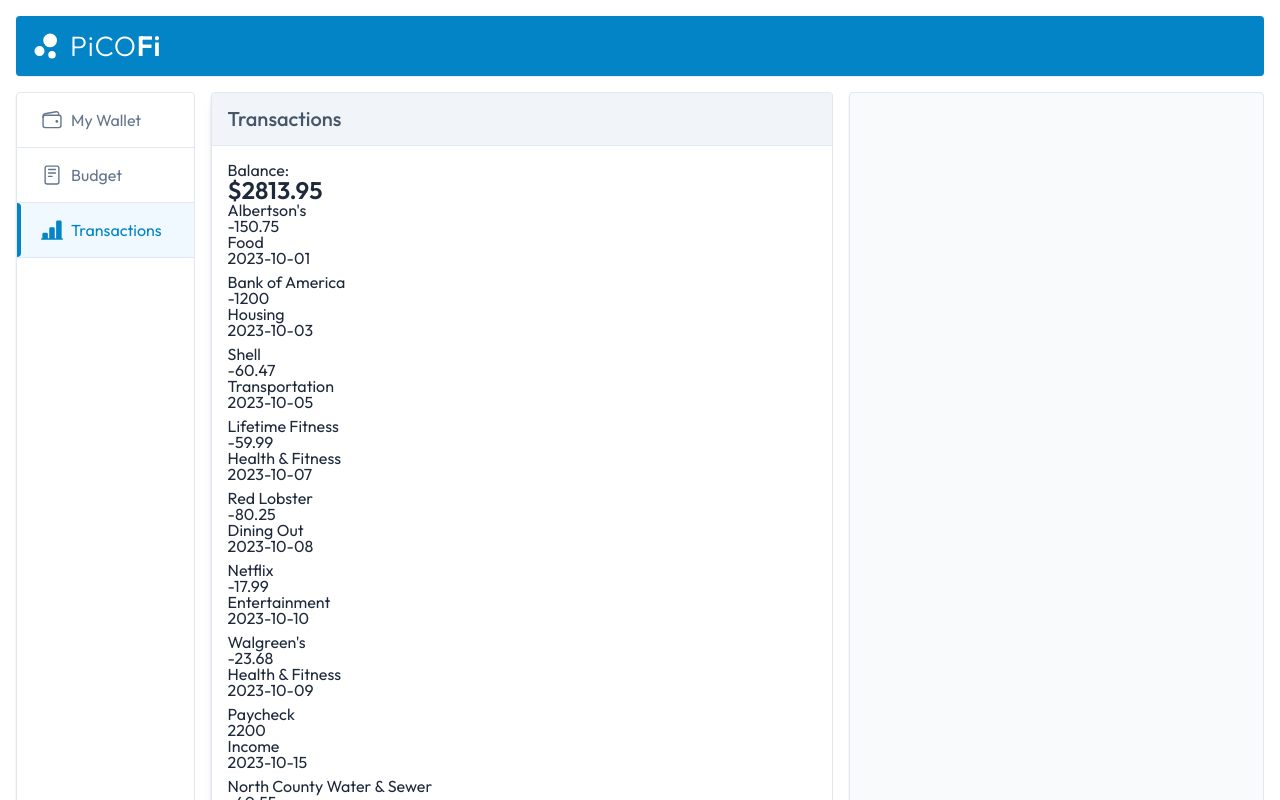
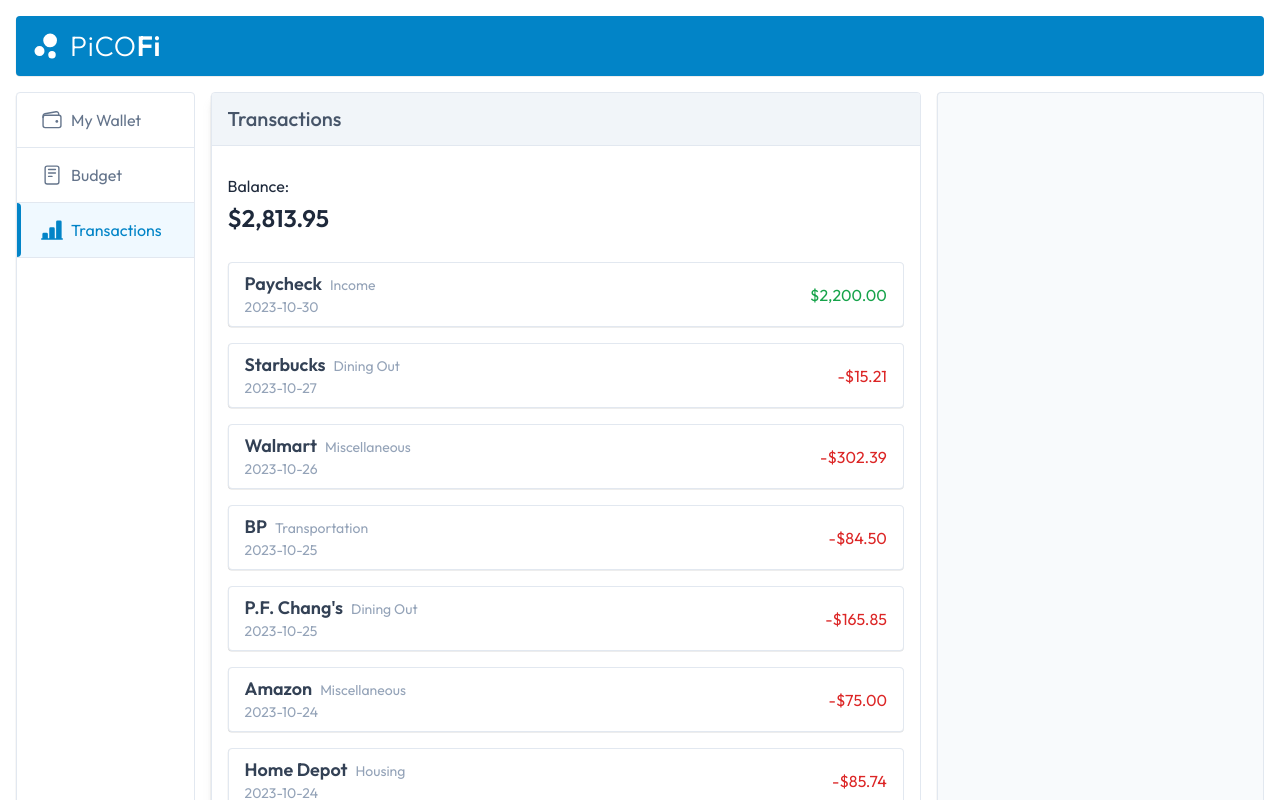
Before and after one commit to starzonmyarmz/uxe-challenge, a React (Vite) app: page /transactions in a window 1280 px wide. Shown: the top 800 px of the page. Built offline with nearby package versions, Linux system fonts and the light colour scheme.

Commit message:
Transactions!

```diff
--- a/src/components/Budget/index.tsx
+++ b/src/components/Budget/index.tsx
@@ -118,7 +118,9 @@
                 <div className="slat--icon">{icon}</div>
                 <div className="slat--details flex flex-between flex-baseline">
                   <h3 className="slat--title wght-normal">{name}</h3>
-                  <Currency amount={amount} />
+                  <p>
+                    <Currency amount={amount} />
+                  </p>
                 </div>
               </li>
             ))}
--- a/src/components/Transactions/Transactions.scss
+++ b/src/components/Transactions/Transactions.scss
@@ -1 +1,20 @@
-// add styles for "transactions"
+@use "../../global/styles/slats";
+
+.transaction--date {
+  color: var(--color-gray-400);
+  font-size: 14px;
+  margin-top: 0.5em;
+}
+
+.transaction--category {
+  color: var(--color-gray-400);
+  font-size: 14px;
+}
+
+.transaction--positive {
+  color: var(--color-green-600);
+}
+
+.transaction--negative {
+  color: var(--color-red-600);
+}
--- a/src/components/Transactions/index.tsx
+++ b/src/components/Transactions/index.tsx
@@ -1,6 +1,8 @@
 import { useTransactions } from "../../hooks/use_transactions"
 import { Pane } from "../../elements/Pane"
+
 import "./Transactions.scss"
+import { Currency } from "../../utils/Currency"
 
 export const Transactions = () => {
   const { transactions, calculateBalance } = useTransactions()
@@ -10,18 +12,40 @@
   return (
     <Pane size="lg" title="Transactions">
       <div className="transactions">
-        <p>Balance:</p>
-        <h2>${balance.toFixed(2)}</h2>
-        {transactions.map((transaction, index) => {
-          return (
-            <div style={{ marginBottom: 8 }} key={index}>
-              <div>{transaction.description}</div>
-              <div>{transaction.amount}</div>
-              <div>{transaction.category}</div>
-              <div>{transaction.date}</div>
-            </div>
-          )
-        })}
+        <div className="mt-1">
+          <p>Balance:</p>
+          <h2 className="mt-05">
+            <Currency amount={balance} includeCents />
+          </h2>
+        </div>
+        <ul className="slats-list mt-1">
+          {transactions
+            .sort((a, b) => new Date(b.date) - new Date(a.date))
+            .map(({ description, amount, category, date }, index) => {
+              return (
+                <li key={index} className="slat">
+                  <div className="slat--details flex flex-between flex-middle">
+                    <div>
+                      <div className="flex flex-baseline gap-05">
+                        <h3 className="slat--title">{description}</h3>
+                        <p className="transaction--category">{category}</p>
+                      </div>
+                      <p className="transaction--date">{date}</p>
+                    </div>
+                    <p
+                      className={
+                        amount > 0
+                          ? "transaction--positive"
+                          : "transaction--negative"
+                      }
+                    >
+                      <Currency amount={amount} includeCents />
+                    </p>
+                  </div>
+                </li>
+              )
+            })}
+        </ul>
       </div>
     </Pane>
   )
--- a/src/global/styles/_utility.scss
+++ b/src/global/styles/_utility.scss
@@ -30,6 +30,10 @@
   justify-content: space-between;
 }
 
+.flex-middle {
+  align-items: center;
+}
+
 .flex-baseline {
   align-items: baseline;
 }
@@ -37,3 +41,7 @@
 .wght-normal {
   font-weight: normal;
 }
+
+.gap-05 {
+  gap: 0.5em;
+}
--- a/src/utils/Currency/index.tsx
+++ b/src/utils/Currency/index.tsx
@@ -1,17 +1,14 @@
 type CurrencyProps = {
   amount: number
+  includeCents?: boolean
 }
 
-const numFormat = new Intl.NumberFormat("default", {
-  style: "currency",
-  currency: "USD",
-  maximumFractionDigits: 0,
-})
+export const Currency = ({ amount, includeCents }: CurrencyProps) => {
+  const numFormat = new Intl.NumberFormat("default", {
+    style: "currency",
+    currency: "USD",
+    maximumFractionDigits: includeCents ? 2 : 0,
+  })
 
-export const Currency = ({ amount }: CurrencyProps) => {
-  return (
-    <>
-      {numFormat.format(amount)}
-    </>
-  )
+  return <>{numFormat.format(amount)}</>
 }
```
